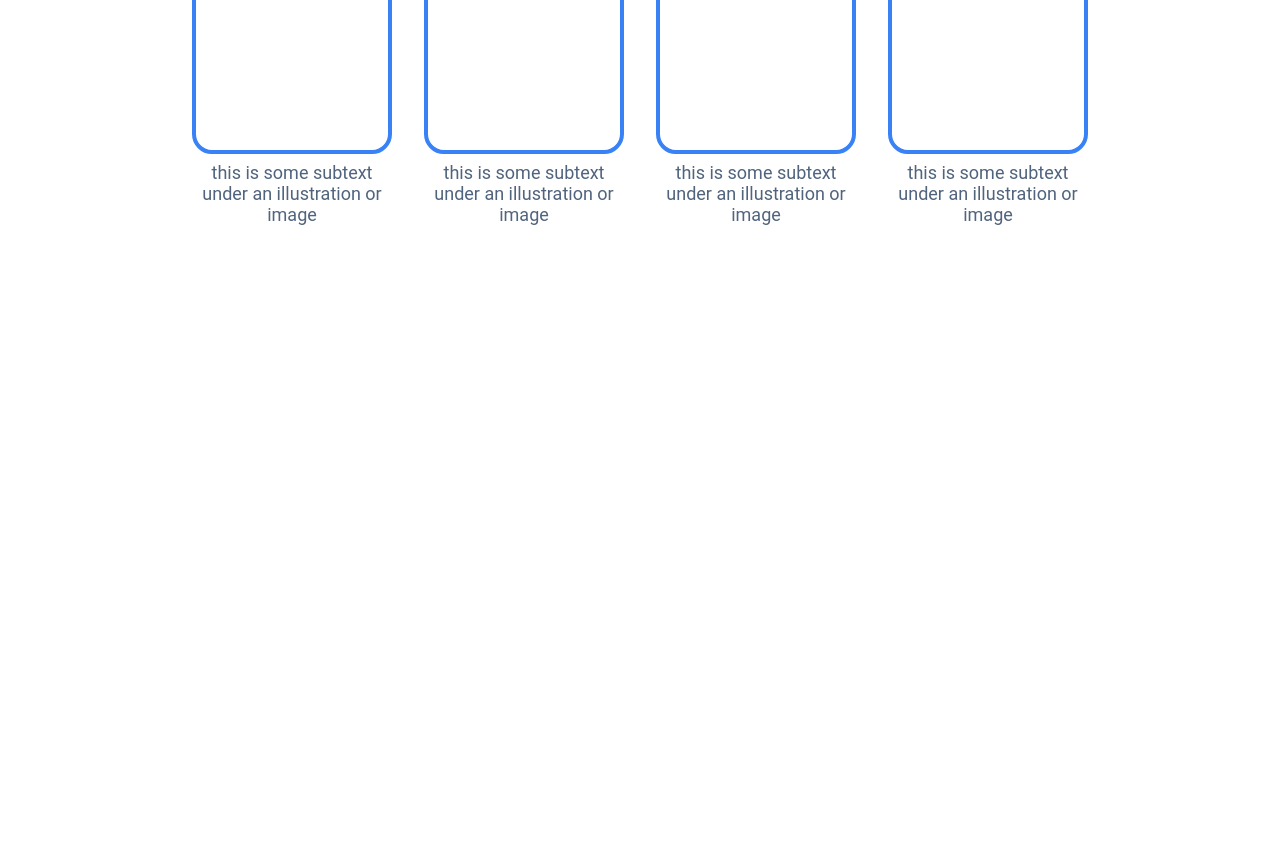
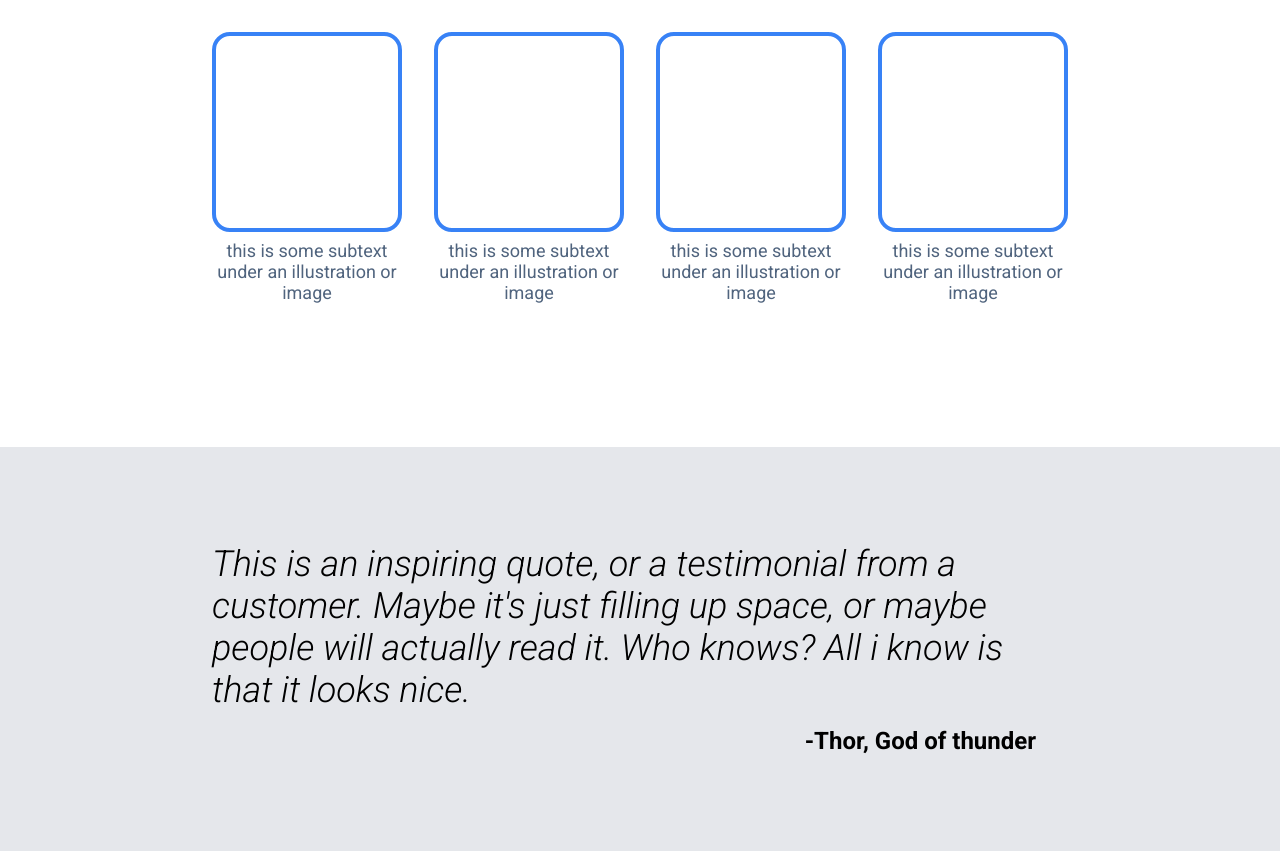
Before and after one commit to KezerSouza/odin-landing-page-project, a plain HTML site: page index.html in a window 1280 px wide. Shown: the part 751-1602 px from the top of the page. Before the commit the page ends 1120 px from the top, so only its background shows below. Drawn offline with Linux system fonts and the light colour scheme.

Commit message:
Finished third section

```diff
--- a/index.html
+++ b/index.html
@@ -5,6 +5,10 @@
     <meta name="viewport" content="width=device-width, initial-scale=1.0">
     <title>Odin Landing Page</title>
     <link rel="stylesheet" href="style.css">
+
+    <link rel="preconnect" href="https://fonts.googleapis.com">
+    <link rel="preconnect" href="https://fonts.gstatic.com" crossorigin>
+    <link href="https://fonts.googleapis.com/css2?family=Roboto:ital,wght@0,100;0,300;0,400;0,500;0,700;0,900;1,100;1,300;1,400;1,500;1,700;1,900&display=swap" rel="stylesheet">
 </head>
 
 <body>
@@ -70,7 +74,10 @@
 
 
             <div class="third-section">
-
+                <div class="quote-container">
+                    <p class="quote"><em>This is an inspiring quote, or a testimonial from a customer. Maybe it's just filling up space, or maybe people will actually read it. Who knows? All i know is that it looks nice.</em></p>
+                    <p class="quote-source">-Thor, God of thunder</p>
+                </div>
             </div>
 
 
--- a/style.css
+++ b/style.css
@@ -14,7 +14,7 @@
 .header {
     display: flex;
     background-color: #1F2937;
-    padding: 16px 192px;
+    padding: 16px 240px;
     align-items: center;
 }
 
@@ -48,7 +48,7 @@
     height: auto;
     display: flex;
     background-color: #1F2937;
-    padding: 112px 192px 128px 192px;
+    padding: 112px 240px 128px 240px;
     gap: 32px;
     align-items: center;
     justify-content: center;
@@ -87,8 +87,9 @@
 
 .first-section-left-container p {
     font-size: 18px;
-    color: #E5E7EB;
+    color: #e0e1e4;
     font-weight: 900;
+    font-weight: 500;
 }
 
 .first-section-left-container button {
@@ -132,11 +133,11 @@
 }
 
 .card-box {
-    height: 200px;
-    width: 200px;
+    height: 190px;
+    width: 190px;
     border: 4px solid;
     border-color: #3882F6;
-    border-radius: 20px;
+    border-radius: 18px;
 
     flex-shrink: 0;
     flex-basis: 200px;
@@ -144,9 +145,9 @@
 
 .card-container {
     display: flex;
-    width: 200px;
+    width: 190px;
     flex-shrink: 0;
-    flex-basis: 200px;
+    flex-basis: 190px;
     flex-direction: column;
     align-items: center;
     gap: 8px;
@@ -156,6 +157,34 @@
     font-size: 18px;
     color: #50647e;
 
-    width: 200px;
+    width: 190px;
     text-align: center;
 }
+
+.third-section {
+    display: flex;
+    justify-content: center;
+    padding: 96px 0px 96px 0px;
+    background-color: #E5E7EB;
+}
+
+.quote-container {
+    display: flex;
+    flex-direction: column;
+    max-width: 856px;
+    justify-content: center;
+    gap: 16px;
+}
+
+.quote {
+    font-size: 36px;
+    font-weight: 300;
+    font-style: italic;
+}
+
+.quote-source {
+    align-self: flex-end;
+    font-size: 24px;
+    font-weight: bold;
+    margin-right: 32px;
+}
```
